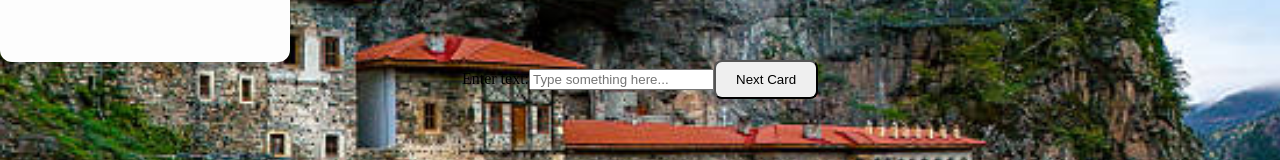
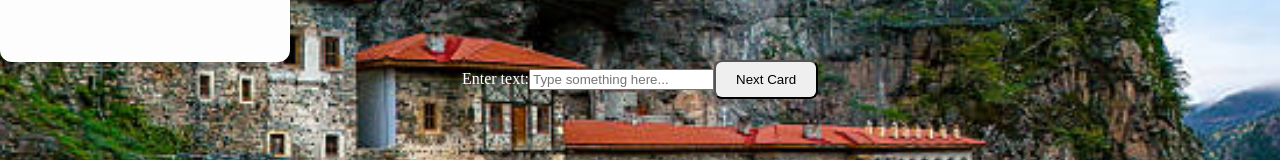
Before and after one commit to nahomsolomon12/flashcard-wudasse, a React (Vite) app: page / in a window 1280 px wide. Shown: the part 236-396 px from the top of the page. Built offline with nearby package versions, Linux system fonts and the light colour scheme.

Commit message:
updated styling

```diff
--- a/src/App.css
+++ b/src/App.css
@@ -42,6 +42,10 @@ html {
     transform: rotateY(180deg);
 }
 
+label {
+    color: white;
+}
+
 .flashcard-front,
 .flashcard-back {
     position: absolute;
```
